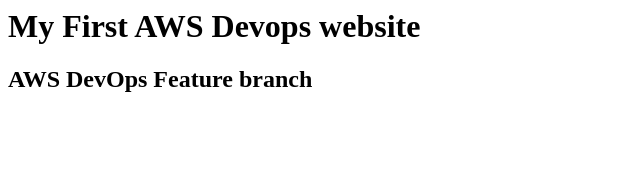
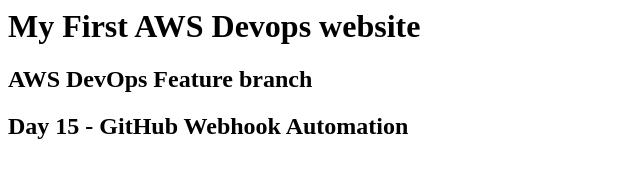
Before and after one commit to alok2307/aws-devops-ngnix-project, a plain HTML site: page index.html in a window 1280 px wide. Shown: the whole page, without its empty margins (0-640 px from the left). Drawn offline with Linux system fonts and the light colour scheme.

Commit message:
Test GitHub webhook automation

```diff
--- a/index.html
+++ b/index.html
@@ -1,2 +1,3 @@
 <h1>My First AWS Devops website</h1>
 <h2>AWS DevOps Feature branch</h2>
+<h2>Day 15 - GitHub Webhook Automation</h2>
```
